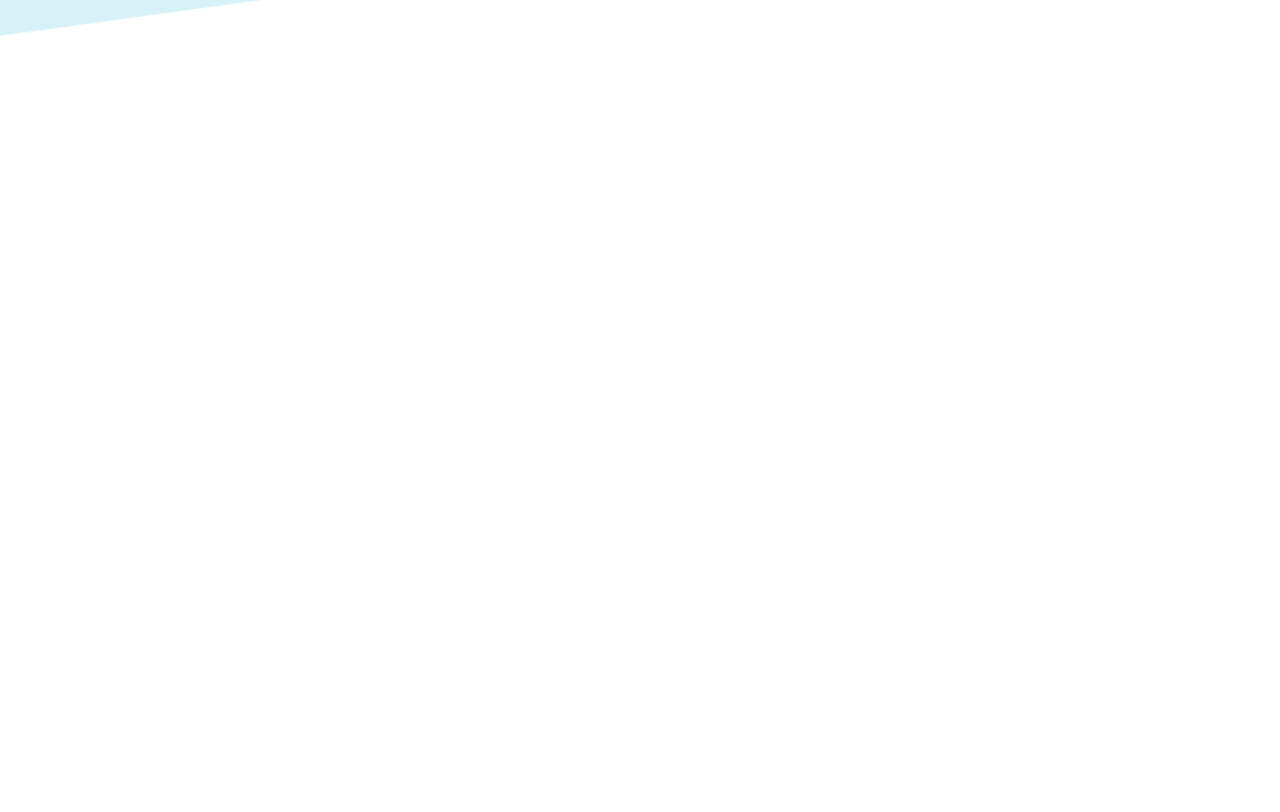
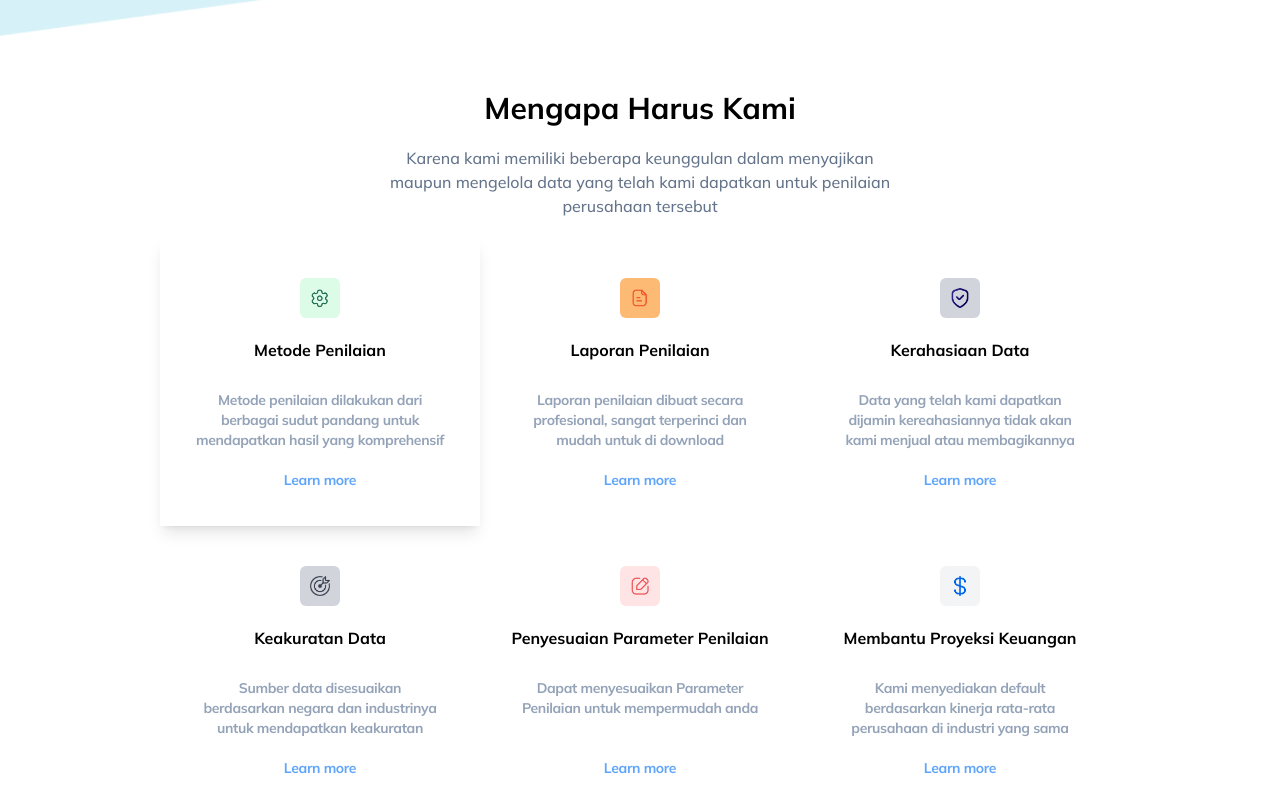
Before and after one commit to Trigha/single-landingPage, a React (Create React App) app: page / in a window 1280 px wide. Shown: the part 710-1522 px from the top of the page. Before the commit the page ends 840 px from the top, so only its background shows below. Built offline with nearby package versions, Linux system fonts and the light colour scheme.

Commit message:
add responsive about page

```diff
--- a/src/App.js
+++ b/src/App.js
@@ -1,5 +1,6 @@
 import Navbar from './component/navbar/navbar.jsx';
 import Home from './component/home/home.jsx';
+import About from './component/about/about.jsx';
 import './App.css';
 
 function App() {
@@ -7,6 +8,7 @@ function App() {
     <div className="App">
       <Navbar />
       <Home />
+      <About />
     </div>
   );
 }
--- /dev/null
+++ b/src/component/about/about.jsx
@@ -0,0 +1,183 @@
+import React from 'react';
+import iconGear from '../../img/Methode.png';
+import iconDokumen from '../../img/Paper.png';
+import iconShield from '../../img/Shield.png';
+import iconPanah from '../../img/Vector.png';
+import iconPen from '../../img/Edit.png';
+import iconDollar from '../../img/Dollar.png';
+
+function About() {
+  return (
+    <div className="pt-[50rem]">
+      <div className="mx-auto">
+        <h1 className="font-bold text-3xl text-center">Mengapa Harus Kami</h1>
+
+        <p className="font-medium text-slate-500 text-center text-md mt-5 ">
+          Karena kami memiliki beberapa keunggulan dalam menyajikan
+        </p>
+        <p className="font-medium text-slate-500 text-center text-md ">
+          maupun mengelola data yang telah kami dapatkan untuk penilaian
+        </p>
+        <p className="font-medium text-slate-500 text-center text-md ">
+          perusahaan tersebut
+        </p>
+      </div>
+
+      <div className="p-5 lg:flex lg:justify-around">
+        <div className="grid lg:grid-cols-3 gap-12 lg:gap-0">
+          {/* icon 1 */}
+          <div className="bg-transparent shadow-lg w-80 h-72 py-10 col-span-1 mx-auto">
+            <div className="bg-green-100 rounded-md w-10 h-10 mx-auto py-1">
+              <img
+                src={iconGear}
+                alt="icon"
+                className="w-5 h-5 mx-auto mt-1.5"
+              />
+            </div>
+            <h1 className="text-md font-bold text-black mt-5">
+              Metode Penilaian
+            </h1>
+            <p className="text-center text-sm font-bold text-slate-400 mt-7 tracking-tight">
+              Metode penilaian dilakukan dari{' '}
+              <p className="text-center text-sm font-bold text-slate-400 tracking-tight">
+                berbagai sudut pandang untuk
+              </p>
+              <p className="text-center text-sm font-bold text-slate-400 tracking-tight">
+                mendapatkan hasil yang komprehensif
+              </p>
+            </p>
+            <p className="text-center text-sm font-bold text-blue-400 tracking-tight mt-5">
+              Learn more
+            </p>
+          </div>
+          {/* icon 2 */}
+          <div className="bg-transparent w-80 h-72 py-10 mx-auto">
+            <div className="bg-orange-300 rounded-md w-10 h-10 mx-auto py-1">
+              <img
+                src={iconDokumen}
+                alt="icon"
+                className="w-5 h-5 mx-auto mt-1.5"
+              />
+            </div>
+            <h1 className="text-md font-bold text-black mt-5">
+              Laporan Penilaian
+            </h1>
+            <p className="text-center text-sm font-bold text-slate-400 mt-7 tracking-tight">
+              Laporan penilaian dibuat secara{' '}
+              <p className="text-center text-sm font-bold text-slate-400 tracking-tight">
+                profesional, sangat terperinci dan
+              </p>
+              <p className="text-center text-sm font-bold text-slate-400 tracking-tight">
+                mudah untuk di download
+              </p>
+            </p>
+            <p className="text-center text-sm font-bold text-blue-400 tracking-tight mt-5">
+              Learn more
+            </p>
+          </div>
+          {/* icon 3 */}
+          <div className="bg-transparent w-80 h-72 py-10 mx-auto">
+            <div className="bg-gray-300 rounded-md w-10 h-10 mx-auto py-1">
+              <img
+                src={iconShield}
+                alt="icon"
+                className="w-5 h-5 mx-auto mt-1.5"
+              />
+            </div>
+            <h1 className="text-md font-bold text-black mt-5">
+              Kerahasiaan Data
+            </h1>
+            <p className="text-center text-sm font-bold text-slate-400 mt-7 tracking-tight">
+              Data yang telah kami dapatkan{' '}
+              <p className="text-center text-sm font-bold text-slate-400 tracking-tight">
+                dijamin kereahasiannya tidak akan
+              </p>
+              <p className="text-center text-sm font-bold text-slate-400 tracking-tight">
+                kami menjual atau membagikannya
+              </p>
+            </p>
+            <p className="text-center text-sm font-bold text-blue-400 tracking-tight mt-5">
+              Learn more
+            </p>
+          </div>
+          {/* icon 4 */}
+          <div className="bg-transparent w-80 h-72 py-10 mx-auto">
+            <div className="bg-gray-300 rounded-md w-10 h-10 mx-auto py-1">
+              <img
+                src={iconPanah}
+                alt="icon"
+                className="w-5 h-5 mx-auto mt-1.5"
+              />
+            </div>
+            <h1 className="text-md font-bold text-black mt-5">
+              Keakuratan Data
+            </h1>
+            <p className="text-center text-sm font-bold text-slate-400 mt-7 tracking-tight">
+              Sumber data disesuaikan{' '}
+              <p className="text-center text-sm font-bold text-slate-400 tracking-tight">
+                berdasarkan negara dan industrinya
+              </p>
+              <p className="text-center text-sm font-bold text-slate-400 tracking-tight">
+                {' '}
+                untuk mendapatkan keakuratan
+              </p>
+            </p>
+            <p className="text-center text-sm font-bold text-blue-400 tracking-tight mt-5">
+              Learn more
+            </p>
+          </div>
+          {/* icon 5 */}
+          <div className="bg-transparent w-80 h-72 py-10 mx-auto">
+            <div className="bg-rose-100 rounded-md w-10 h-10 mx-auto py-1">
+              <img
+                src={iconPen}
+                alt="icon"
+                className="w-5 h-5 mx-auto mt-1.5"
+              />
+            </div>
+            <h1 className="text-md font-bold text-black mt-5">
+              Penyesuaian Parameter Penilaian
+            </h1>
+            <p className="text-center text-sm font-bold text-slate-400 mt-7 tracking-tight">
+              Dapat menyesuaikan Parameter
+              <p className="text-center text-sm font-bold text-slate-400 tracking-tight">
+                {' '}
+                Penilaian untuk mempermudah anda
+              </p>
+            </p>
+            <p className="text-center text-sm font-bold text-blue-400 tracking-tight mt-10">
+              Learn more
+            </p>
+          </div>
+          {/* icon 6 */}
+          <div className="bg-transparent w-80 h-72 py-10 mx-auto">
+            <div className="bg-gray-100 rounded-md w-10 h-10 mx-auto py-1">
+              <img
+                src={iconDollar}
+                alt="icon"
+                className="w-5 h-5 mx-auto mt-1.5"
+              />
+            </div>
+            <h1 className="text-md font-bold text-black mt-5">
+              Membantu Proyeksi Keuangan
+            </h1>
+            <p className="text-center text-sm font-bold text-slate-400 mt-7 tracking-tight">
+              Kami menyediakan default{' '}
+              <p className="text-center text-sm font-bold text-slate-400tracking-tight">
+                berdasarkan kinerja rata-rata
+              </p>
+              <p className="text-center text-sm font-bold text-slate-400tracking-tight">
+                perusahaan di industri yang sama
+              </p>
+            </p>
+            <p className="text-center text-sm font-bold text-blue-400 tracking-tight mt-5">
+              Learn more
+            </p>
+          </div>
+        </div>
+      </div>
+    </div>
+  );
+}
+
+export default About;
```
Also changed, not shown: src/img/Edit.png (renamed from src/img/Edit Square.png), src/img/Shield.png (renamed from src/img/Shield dark.png).
